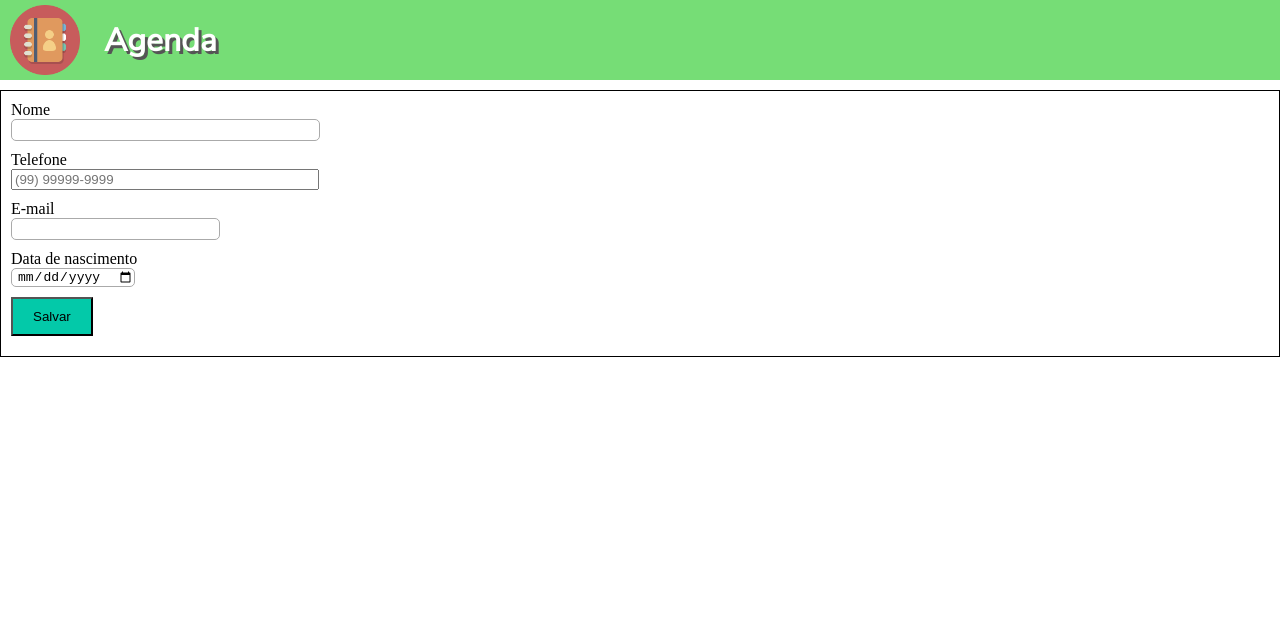
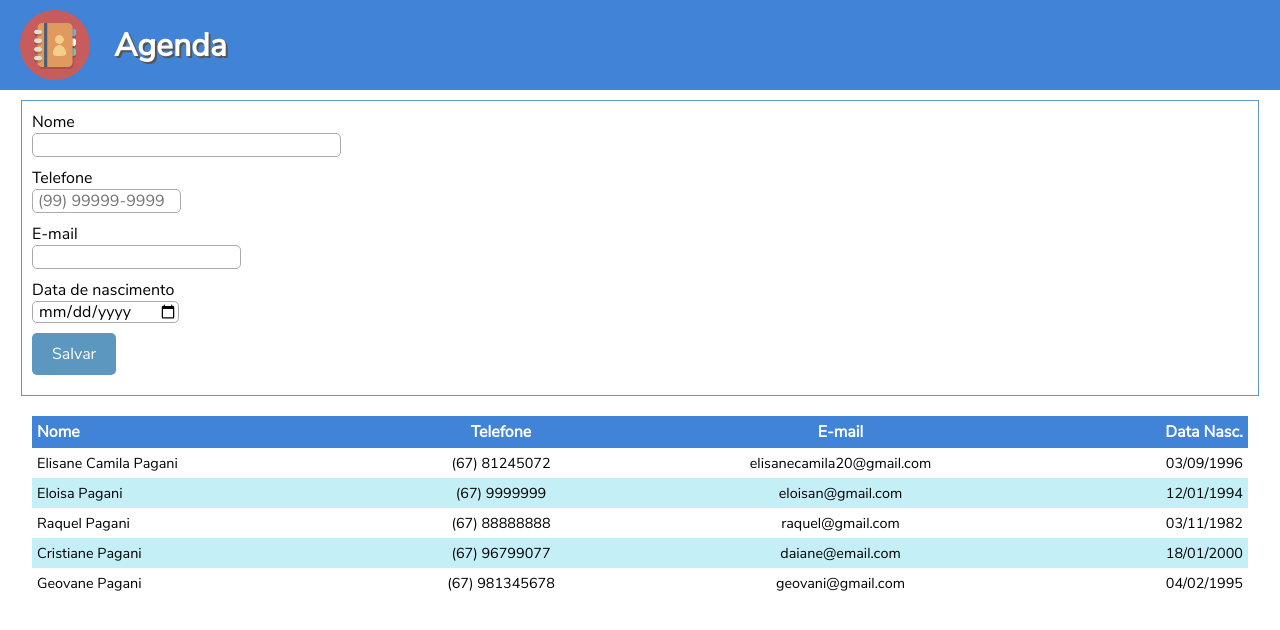
Before and after one commit to elisanecamilapagani/CPW2_2019_2, a plain HTML site: page Aula03/index.html in a window 1280 px wide. Drawn offline with nearby package versions, Linux system fonts and the light colour scheme.

Commit message:
estilizando tabela

```diff
--- a/Aula03/index.html
+++ b/Aula03/index.html
@@ -1,40 +1,48 @@
 <!DOCTYPE html>
 <html lang="pt-br">
+
 <head>
     <meta charset="UTF-8">
     <meta name="viewport" content="width=device-width, initial-scale=1.0">
     <meta http-equiv="X-UA-Compatible" content="ie=edge">
     <link rel="stylesheet" href="src/styles/estilos.css">
     <link rel="shortcut icon" href="favicon.ico" type="image/x-icon">
-    <script
-        src="http://code.jquery.com/jquery-3.4.1.min.js"
-        integrity="sha256-CSXorXvZcTkaix6Yvo6HppcZGetbYMGWSFlBw8HfCJo="
-        crossorigin="anonymous">
-        </script>
-        <script src="https://cdnjs.cloudflare.com/ajax/libs/jquery.mask/1.14.16/jquery.mask.min.js"></script>
+    <script src="https://code.jquery.com/jquery-3.4.1.min.js"
+        integrity="sha256-CSXorXvZcTkaix6Yvo6HppcZGetbYMGWSFlBw8HfCJo=" crossorigin="anonymous"></script>
+    <script src="https://cdnjs.cloudflare.com/ajax/libs/jquery.mask/1.14.16/jquery.mask.min.js"></script>
     <title>Agenda</title>
 </head>
+
 <body>
 
     <div id="header">
-        <img src="src/img/logo.png" alt="Logo">
+        <img src="src/img/logo.png" alt="Agenda">
         <h1>Agenda</h1>
     </div>
 
     <div id="formularioContato">
-        <form onsubmit="SalvarContatos(event)">
-            <label for="nome">Nome </label>
-            <input type="text" name="nome" id="nome" required>
-            <label for="telefone">Telefone </label>
-            <input type="tel" name="telefone" id="telefone" pattern="\([0-9]{2}\) [0-9]{5}-[0-9]{4}" placeholder="(99) 99999-9999" required>
+        <form onsubmit="salvarContato(event)">
+            <label for="nome">Nome</label>
+            <input required id="nome" name="nome" type="text">
+
+            <label for="telefone">Telefone</label>
+            <input required pattern="\([0-9]{2}\) [0-9]{5}-[0-9]{4}" placeholder="(99) 99999-9999" type="tel"
+                name="telefone" id="telefone">
+
             <label for="email">E-mail</label>
             <input type="email" name="email" id="email">
+
             <label for="dataNascimento">Data de nascimento</label>
             <input type="date" name="dataNascimento" id="dataNascimento">
+
             <input type="submit" value="Salvar">
         </form>
     </div>
+
+    <div id="listagemContatos"></div>
+
+    <script src="src/js/mascara.js"></script>
     <script src="src/js/index.js"></script>
-    <script src="src/js/mascara.js"></script>
 </body>
+
 </html>
--- a/Aula03/src/js/index.js
+++ b/Aula03/src/js/index.js
@@ -1,33 +1,157 @@
 /**
- * nosso banco de dados fake
- * (in memory BD)
+ * Nosso BD fake!
+ * (in memory DB)
  */
-var contatos = [];
+var contatos = [
+    {
+        nome: 'Elisane Camila Pagani',
+        telefone: '(67) 81245072',
+        email: 'elisanecamila20@gmail.com',
+        dataNascimento: '03/09/1996'
+    },
+    {
+        nome: 'Eloisa Pagani',
+        telefone: '(67) 9999999',
+        email: 'eloisan@gmail.com',
+        dataNascimento: '12/01/1994'
+    },
+    {
+        nome: 'Raquel Pagani',
+        telefone: '(67) 88888888',
+        email: 'raquel@gmail.com',
+        dataNascimento: '03/11/1982'
+    },
+    {
+        nome: 'Cristiane Pagani',
+        telefone: '(67) 96799077',
+        email: 'daiane@email.com',
+        dataNascimento: '18/01/2000'
+    },
+    {
+        nome: 'Geovane Pagani',
+        telefone: '(67) 981345678',
+        email: 'geovani@gmail.com',
+        dataNascimento: '04/02/1995'
+    }
+];
+renderizarTabelaContatos();
 
-function SalvarContatos(event){ //evintevita caregamento da pagina
-    //inibe a recarga da pagina
+function salvarContato(event) {
+    // Inibe a recarga da página
     event.preventDefault();
 
+    /**
+     * $ -> document.querySelector
+     * val() -> value
+     */
+    // Recupera os valores do formulário
+    let nome = $('#nome').val();
+    let telefone = $('#telefone').val();
+    let email = $('#email').val();
+    let dataNascimento = $('#dataNascimento').val();
 
+    // Criar um objeto de contato
+    let contato = {
+        nome,
+        telefone,
+        email,
+        dataNascimento
+    };
 
-/** recupera os valores do formulario.
- * $ -> document.querySletector
- * val-> value();
-*/
-    let nome = $("#nome").val();
-    let telefone = $("#telefone").val();
-    let email = $("#email").val();
-    let dataNascimento = $("#dataNascimento").val();
-
-    //criar um objeto de  contato
-
-    let contato =
-    { nome, telefone, email, dataNascimento };
-
-    //add o contato no BD (no final do vetor)
-
+    // Adiciona o contato no nosso BD (no final do vetor)
     contatos.push(contato);
 
-    console.log(contatos)
+    // Invoca a renderização da tabela
+    renderizarTabelaContatos();
+}
 
+function renderizarTabelaContatos() {
+    if (contatos.length > 0) {
+        let areaListagemContatos =
+            document.getElementById('listagemContatos');
+
+        /**
+         * Limpa a área de listagem
+         */
+        areaListagemContatos.innerHTML = '';
+
+        /**
+         * Cria a tabela
+         */
+        let tabela = document.createElement('table');
+
+        let cabecalho = criarCabecalhoTabela();
+        // Adiciona o cabeçalho dentro da tabela
+        tabela.appendChild(cabecalho);
+
+        let corpoTabela = criarCorpoTabela();
+        // Adiciona o corpo da tabela na tabela
+        tabela.appendChild(corpoTabela);
+
+        // Adiciona a tabela na área de listagem
+        areaListagemContatos.appendChild(tabela);
+    }
 }
+
+function criarCabecalhoTabela() {
+    /**
+    * Cria o cabeçalho da tabela
+    */
+    let cabecalho = document.createElement('thead');
+    let linhaCabecalho = document.createElement('tr');
+    let colunaNome = document.createElement('th');
+    colunaNome.innerText = 'Nome';
+    let colunaTelefone = document.createElement('th');
+    colunaTelefone.innerText = 'Telefone';
+    let colunaEmail = document.createElement('th');
+    colunaEmail.innerText = 'E-mail';
+    let colunaDataNasc = document.createElement('th');
+    colunaDataNasc.innerText = 'Data Nasc.';
+
+    // Adiciona as colunas na linha do cabeçalho
+    linhaCabecalho.appendChild(colunaNome);
+    linhaCabecalho.appendChild(colunaTelefone);
+    linhaCabecalho.appendChild(colunaEmail);
+    linhaCabecalho.appendChild(colunaDataNasc);
+
+    // Adiciona a linha do cabeçalho no cabeçalho
+    cabecalho.appendChild(linhaCabecalho);
+
+    // Retorna o cabeçalho criado
+    return cabecalho;
+}
+
+function criarCorpoTabela() {
+    /**
+     * Cria o corpo da tabela
+     */
+    let corpoTabela = document.createElement('tbody');
+
+    /**
+     * Cria a linhas de contatos
+     */
+    for (let i = 0; i < contatos.length; i++) {
+        /**
+         * Cria uma nova linha no corpo da tabela
+         */
+        let linha = document.createElement('tr');
+
+        let celulaNome = document.createElement('td');
+        celulaNome.innerText = contatos[i].nome;
+        linha.appendChild(celulaNome);
+        let celulaTelefone = document.createElement('td');
+        celulaTelefone.innerText = contatos[i].telefone;
+        linha.appendChild(celulaTelefone);
+        let celulaEmail = document.createElement('td');
+        celulaEmail.innerText = contatos[i].email;
+        linha.appendChild(celulaEmail);
+        let celulaDataNasc = document.createElement('td');
+        celulaDataNasc.innerText = contatos[i].dataNascimento;
+        linha.appendChild(celulaDataNasc);
+
+        // Adiciona a nova linha no corpo da tabela
+        corpoTabela.appendChild(linha);
+    }
+
+    return corpoTabela;
+}
--- a/Aula03/src/js/mascara.js
+++ b/Aula03/src/js/mascara.js
@@ -1,6 +1,10 @@
-$(document).ready(function() {
-    /**
-     * colocar mascara de telefone
-     */
+/**
+ * Utilizaremos a variável global
+ * do jQuery ($) para carregar
+ * a máscara de telefone assim
+ * que a página for carregada.
+ */
+$(document).ready(function () {
+    // Implementa a máscara de telefone
     $('#telefone').mask('(00) 00000-0000');
 });
--- a/Aula03/src/styles/_cores.scss
+++ b/Aula03/src/styles/_cores.scss
@@ -1,3 +1,8 @@
-$cor-header: rgb(118, 221, 118);
-$cor-sombras: rgb(0, 0, 0);
-$cor-botao-primario: #03c9a9;
+/**
+  * No Sass, as variáveis
+  * iniciam com $
+  */
+  $cor-header:#4183d7;
+  $cor-sombras:  #c5eff7;
+  $cor-borda:#5c97bf;
+  $cor-botao-primario:#5c97bf;
--- a/Aula03/src/styles/estilos.scss
+++ b/Aula03/src/styles/estilos.scss
@@ -1,69 +1,137 @@
-@import "./cores";
-@import "./fontes";
-body{
+@import 'cores';
+@import 'fontes';
+
+body {
     margin: 0;
 }
 
-#header{
+#header {
     background-color: $cor-header;
-    padding: 5px 10px;
+    padding: 10px 20px;
     margin-bottom: 10px;
 
-    *{
+    * {
         display: inline;
         vertical-align: middle;
     }
-    img{
+
+    img {
+        width: 70px;
         margin-right: 20px;
-        width: 70px;
     }
-    h1{
+
+    h1 {
         font-family: $fonte-decorativa;
         color: white;
-        text-shadow: 3px 3px #555555;
+        // Opcional
+        text-shadow: 2px 2px #555555;
     }
 }
 
-
-#formularioContato{
+#formularioContato {
 
     padding: 10px;
-    border: 1px solid black;
-    /*width: 80%; */
-   /* margin: auto; */
+    border: 1px solid $cor-borda;
+    // Ajuste a largura ao seu gosto!
+    width: 95%;
+    margin: auto;
 
+    label,
+    input {
+        display: block;
+        font-family: $fonte-decorativa;
+    }
 
-    label, input{
-        display: block;
+    input {
+        margin-bottom: 10px;
+        height: 20px;
+        font-size: 100%;
+        /* Daqui pra baixo é opcional */
+        border-radius: 5px;
+        border: 1px solid #aaaaaa;
+        padding-left: 5px;
+
+        &[type=text] {
+            width: 300px;
+        }
+
+        &[type=tel] {
+            width: 140px;
+        }
+
+        &[type=email] {
+            width: 200px;
+        }
+
+        &[type=submit] {
+            padding: 10px 20px;
+            /* Anula a altura padrão */
+            height: inherit;
+            background-color: $cor-botao-primario;
+            color: white;
+            border: none;
+        }
     }
-    input{
-        margin-bottom: 10px;
+}
 
-            &[type=text], &[type=tell], &[type=email], &[type=sumit], &[type=date]{ /*& concatena o input com o input type-text.. esse & estiliza apenas o input que vc esta associando a ele*/
-                height:20;
-                font-size: 100%;
-                /*daqui pra baixo é opcional*/
-                border-radius: 5px;
-                border: 1px solid #aaa;
-                padding-left: 5px;
-            }
-            &[type=text]{
-                width: 300px;
-            }
-            &[type=tel]{
-                width: 300px;
-            }
-            &[type=email]{
-                width: 200px;
-            }
-            &[type=submit]{
-                padding: 10px 20px;
-                height: inherit; /*anula a altura padrão do botão*/
-                background-color: $cor-botao-primario;
+#listagemContatos {
+    margin-top: 20px;
 
+    table {
+        border-collapse: collapse;
+        margin: 0px auto 50px auto;
+        width: 95%;
+        font-family: $fonte-decorativa;
+
+        thead {
+            background-color: $cor-header;
+            color: white;
+        }
+
+        tr {
+
+            &:hover {
+                td {
+                    background-color: #eeeeee;
+                }
             }
 
+            // Atinge apenas as linhas pares
+            &:nth-child(even) {
+                background-color: $cor-sombras;
+            }
+
+            td {
+                font-size: 90%;
+            }
+
+            th,
+            td {
+                // Regra geral
+                text-align: center;
+                padding: 5px 0px;
+                //border: 1px solid $cor-borda;
+
+                /*
+                    Regra específica para a
+                    primeira coluna
+                 */
+                &:first-child {
+                    text-align: left;
+                    padding-left: 5px;
+                }
+
+                //&:nth-child()
+
+                /*
+                    Regra específica para a
+                    última coluna
+                 */
+                &:last-child {
+                    text-align: right;
+                    padding-right: 5px;
+                }
+            }
+        }
     }
-
-
 }
```
Also changed, not shown: Aula03/src/styles/estilos.css, 2 other files.
